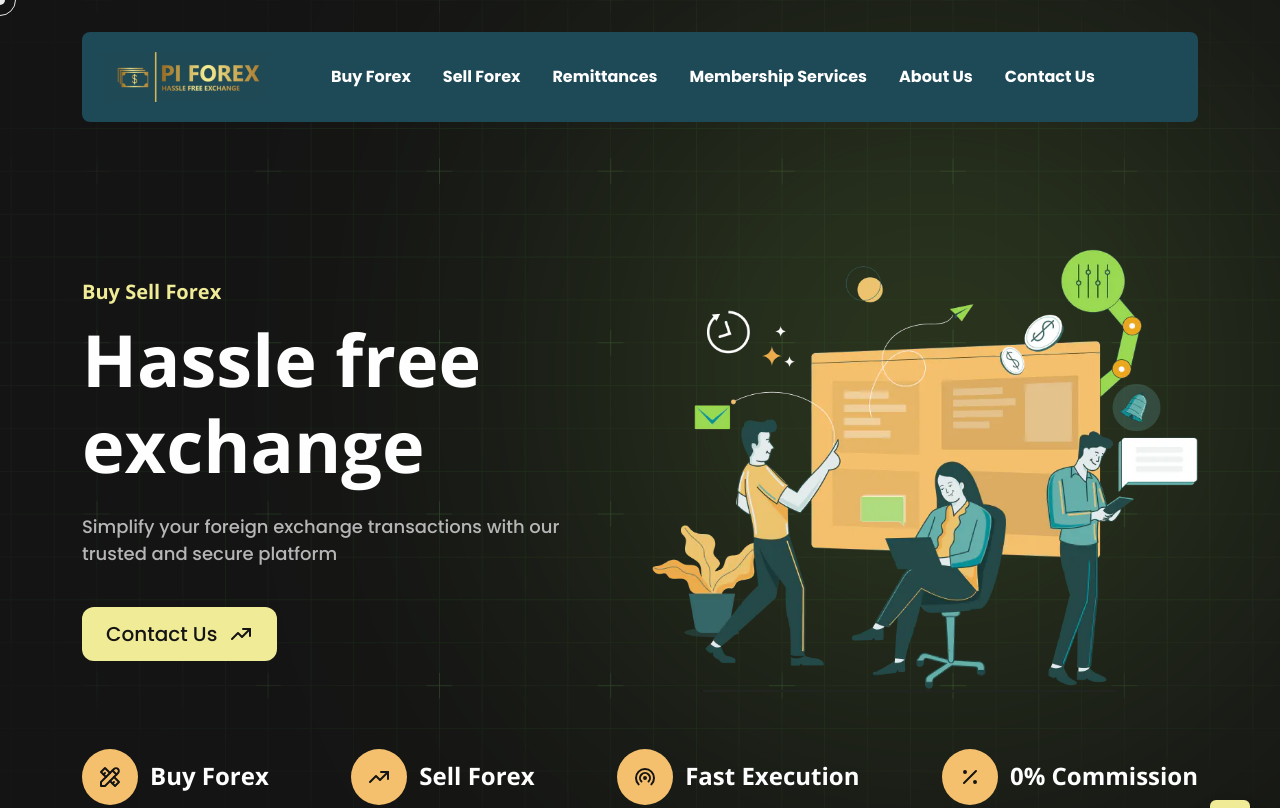
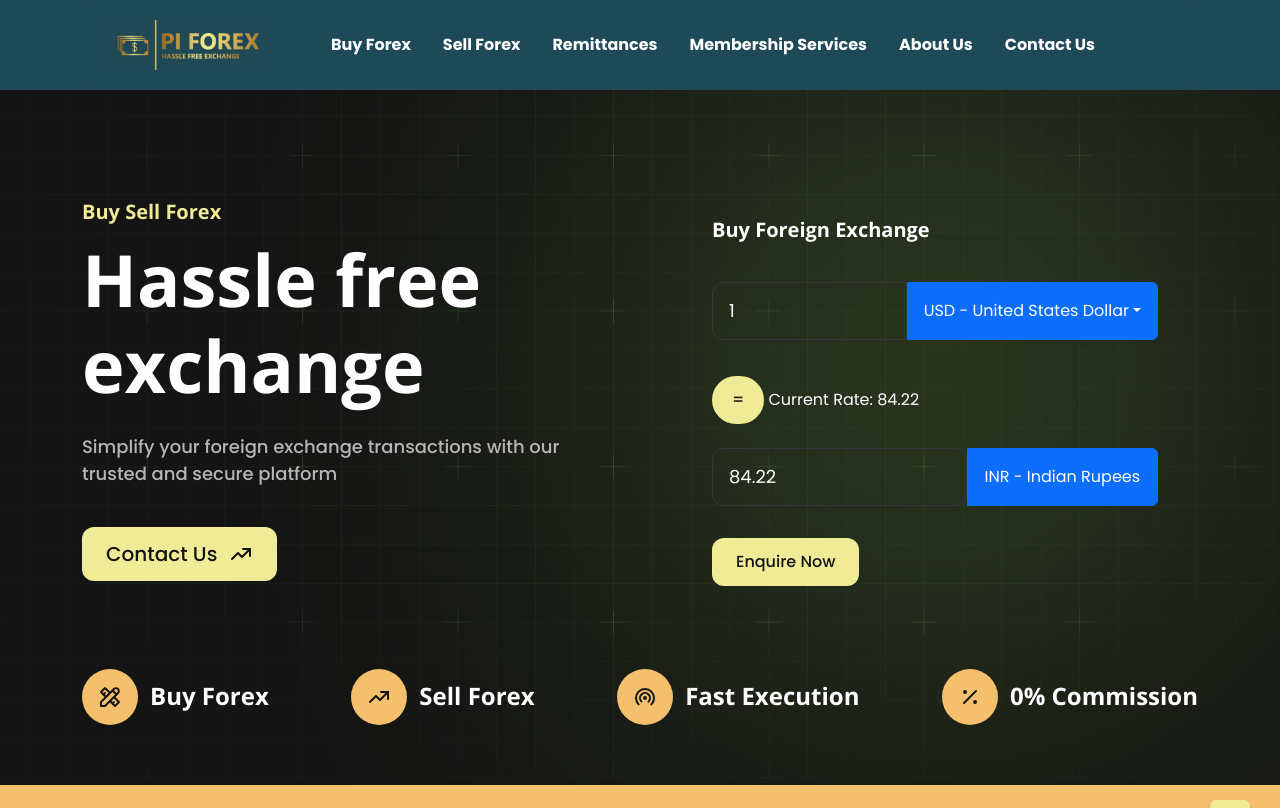
Before and after one commit to rrsoftsol/piforex, a Next.js app: page / in a window 1280 px wide. Shown: the top 808 px of the page. Built offline with nearby package versions, Linux system fonts and the light colour scheme.

Commit message:
add rate card and messanger

```diff
--- a/components/global/footer/Footer.tsx
+++ b/components/global/footer/Footer.tsx
@@ -1,3 +1,4 @@
+"use client";
 import { footerLinks } from "@/constants/menu";
 import star2 from "@/public/images/star2.png";
 import starFocus from "@/public/images/star_focus.png";
@@ -6,6 +7,7 @@ import vector4 from "@/public/images/vector4.png";
 import SocialIcons from "@/ui/SocialIcons";
 import Image from "next/image";
 import Link from "next/link";
+import TawkMessengerReact from '@tawk.to/tawk-messenger-react';
 
 export default function Footer() {
   return (
@@ -93,6 +95,10 @@ export default function Footer() {
           </div>
         </div>
       </div>
+      <TawkMessengerReact
+                propertyId="664833ec9a809f19fb327971"
+                widgetId="default"/>
     </footer>
+
   );
 }
--- a/components/global/header/Header.tsx
+++ b/components/global/header/Header.tsx
@@ -13,7 +13,7 @@ export default function Header() {
   const [open, setOpen] = useState(false);
   const { scroll } = useScroll();
   const path = usePathname();
-  const isHomePage = path === "/";
+  const isHomePage = false;
 
   //active menu link color
 
--- a/components/homeOne/Hero.tsx
+++ b/components/homeOne/Hero.tsx
@@ -1,3 +1,4 @@
+"use client";
 import circleStar from "@/public/images/circle_star.png";
 import heroThumb from "@/public/images/hero_thumb.png";
 import heroVector from "@/public/images/hero_vector.png";
@@ -10,8 +11,16 @@ import {
 } from "@tabler/icons-react";
 import Image from "next/image";
 import Link from "next/link";
+import { useState } from "react";
+
+import { Dropdown, DropdownButton } from "react-bootstrap";
 
 export default function Hero() {
+  const rates ={'USD': 84.22,'EUR': 94.22,'AED': 23.22,}
+  const [dropvalue, setOpen] = useState("USD - United States Dollar");
+  const [rate, setRate] = useState(84.22);
+  const [fcAmount, setFcAmount] = useState(1);
+  const amount = Number(fcAmount * rate);
   return (
     <section className="hero-section position-relative z-0">
       <div className="animation position-absolute top-0 left-0 w-100 h-100 z-n1">
@@ -21,9 +30,9 @@ export default function Hero() {
           className="position-absolute d-none d-xxxl-flex bottom-0 end-0 previewShapeRevX"
         />
       </div>
-      <div className="container pt-20 mt-12 mt-lg-20">
+      <div className="container mt-12 mt-lg-20">
         <div className="row pt-4 pt-lg-10 gy-12 gy-lg-0 justify-content-center justify-content-lg-between align-items-center">
-          <div className="col-lg-6 col-xxl-7">
+          <div className="col-lg-6">
             <div className="hero-card p1-xxl-bg pt-xl-20 pb-xl-20 position-relative">
               <div className="pt-xxl-10 pb-xxl-10">
                 <div className="circle-text first d-center cus-z1 position-absolute end-0 top-0 d-none d-xxl-flex me-lg-10 mt-lg-10">
@@ -31,33 +40,103 @@ export default function Hero() {
                   <Image src={circleStar} alt="star" className="push_animat" />
                 </div>
                 <span className="heading p1-max-xxl nb4-xxl-color fs-five mb-3">
-                Buy Sell Forex
+                  Buy Sell Forex
                 </span>
                 <h1 className="display-two nb4-xxl-color mb-5 mb-lg-6">
-                Hassle free exchange
+                  Hassle free exchange
                 </h1>
                 <p className="fs-six-up fw_500 nb4-xxl-color">
-                Simplify your foreign exchange transactions with our trusted and secure platform
+                  Simplify your foreign exchange transactions with our trusted
+                  and secure platform
                 </p>
                 <div className="d-inline-flex flex-wrap gap-4 gap-lg-10 align-items-center mt-8 mt-lg-10">
                   <Link
                     href="/contact"
                     className="cmn-btn alt-xxl-bg fs-five nb4-xxl-bg gap-2 gap-lg-3 align-items-center py-2 px-5 py-lg-3 px-lg-6"
                   >
-                   Contact us <IconTrendingUp />
+                    Contact us <IconTrendingUp />
                   </Link>
-
                 </div>
               </div>
             </div>
           </div>
-          <div className="col-sm-10 col-lg-6 col-xxl-5">
+          <div className="col-sm-10 col-lg-6">
             <div className="hero-section__thumbs pb-xxl-10">
-              <Image
-                src={heroThumb}
-                className="max-auto max-xxl-un"
-                alt="img"
-              />
+              <div className="sign__content ms-md-5 ms-xxl-0 px-10">
+                <div className="head_part">
+                  <h5 className="mt-5 mt-lg-6">Buy Foreign Exchange</h5>
+                </div>
+                <div
+                  id="frmContactus"
+                  className="contact__form mt-8 mt-lg-10 text-start"
+                >
+                  <div className="d-flex flex-column gap-5 gap-lg-6 ">
+                    <div className="single-input d-flex">
+                      <input
+                        type="text"
+                        className="fs-six-up bg_transparent rounded-end-0 "
+                        name="fcamount"
+                        id="fcamount"
+                        value={fcAmount} maxLength={10}
+                        onChange={e => setFcAmount(Number(e.target.value))}
+                        placeholder="Enter FC Amount"
+                        required
+                      />
+
+                      <DropdownButton
+                        id="dropdown-item-button"  className="w-75"
+                        title={dropvalue}
+                      >
+                        <Dropdown.Item
+                          as="button"
+                          onClick={() => setOpen("USD - United States Dollar")}
+                        >
+                          USD - United States Dollar
+                        </Dropdown.Item>
+                        <Dropdown.Item
+                          as="button"
+                          onClick={() => setOpen("EUR - Euro")}
+                        >
+                         EUR - Euro
+                        </Dropdown.Item>
+                        <Dropdown.Item
+                          as="button"
+                          onClick={() => setOpen("AED - United Arab Emirates Dirham")}
+                        >
+                          AED - United Arab Emirates Dirham
+                        </Dropdown.Item>
+                      </DropdownButton>
+                    </div>
+                    <div className="mt-3 d-flex align-items-center gap-1 flex-wrap">
+                      <button className="cmn-btn py-3 px-5 rounded-5 d-center">
+                        =
+                      </button>
+                      <label className="nw1-color" htmlFor="uname">
+                        Current Rate: {rate}
+                      </label>
+                    </div>
+                    <div className="single-input d-flex">
+                      <input
+                        type="text"
+                        className="fs-six-up bg_transparent"
+                        name="amount"
+                        id="amount" readOnly={true}
+                        value={amount}
+                        required
+                      />
+                      <button type="button"
+                       className="btn btn-primary w-75 rounded-start-0">INR - Indian Rupees</button>
+
+                    </div>
+                  </div>
+
+                  <div className=" mt-7 mt-lg-8">
+                    <button className="cmn-btn py-3 px-5 px-lg-6 mt-7 mt-lg-8 d-center">
+                      Enquire Now
+                    </button>
+                  </div>
+                </div>
+              </div>
             </div>
           </div>
           <ul className="list_items col-12 d-flex row-gap-6 gap-lg-15 justify-content-between flex-wrap pt-2 pt-lg-15 pt-xl-2 pt-xxl-15 pb-15">
--- a/next.config.js
+++ b/next.config.js
@@ -1,6 +1,4 @@
 /** @type {import('next').NextConfig} */
-const nextConfig = {
-    output: 'export',
-}
+const nextConfig = {}
 
 module.exports = nextConfig
--- a/package.json
+++ b/package.json
@@ -12,12 +12,14 @@
     "@next/third-parties": "^14.1.2",
     "@tabler/icons": "^2.42.0",
     "@tabler/icons-react": "^2.42.0",
+    "@tawk.to/tawk-messenger-react": "^2.0.2",
     "bootstrap": "^5.3.2",
     "material-icons": "^1.13.12",
     "material-symbols": "^0.14.1",
     "next": "14.0.3",
     "react": "^18",
     "react-animate-height": "^3.2.3",
+    "react-bootstrap": "^2.10.2",
     "react-countup": "^6.5.0",
     "react-dom": "^18",
     "react-modal-video": "^2.0.1",
--- a/public/styles/main/_global.scss
+++ b/public/styles/main/_global.scss
@@ -1129,6 +1129,12 @@ iframe {
 	width: 100%;
 }
 
+#dropdown-item-button{
+	width: 100%;
+	padding: 16px;
+	border-bottom-left-radius: 0 !important;
+    border-top-left-radius: 0 !important;
+}
 // Custom Dropdown
 *::-webkit-scrollbar-track {
 	background: rgba(var(--n5), 1);
--- a/public/styles/style.scss
+++ b/public/styles/style.scss
@@ -46,4 +46,4 @@
 @import 'node_modules/react-modal-video/scss/modal-video.scss';
 
 //custom cursor
-@import "main/customCursor";
+//@import "main/customCursor";
```
Also changed, not shown: app/(withLayout)/rate-card/page.tsx (added, +12 -0 lines), components/shared/RateCard.tsx (added, +46 -0 lines), 1 other file (tests, documents, lock files or other folders).
